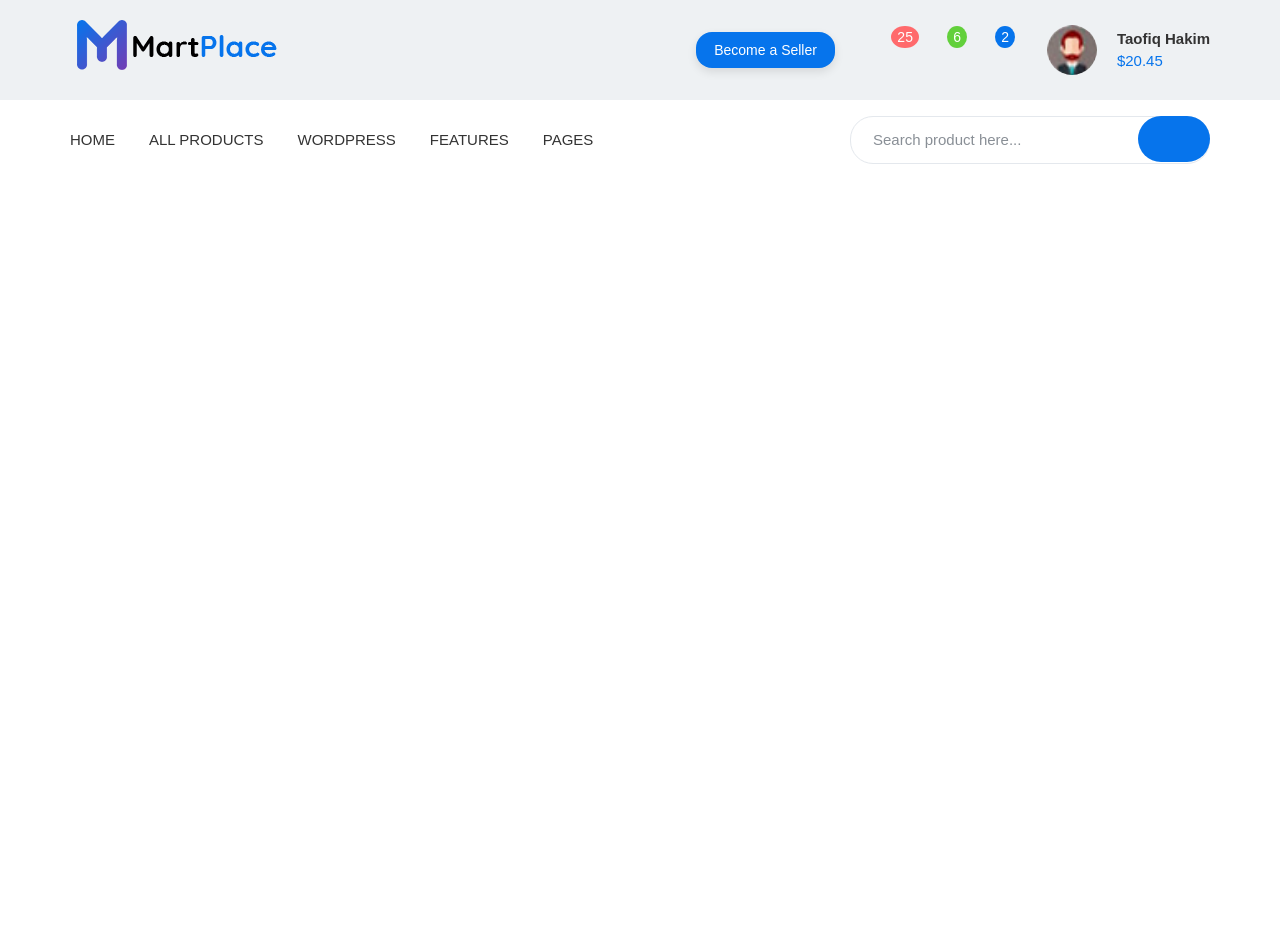
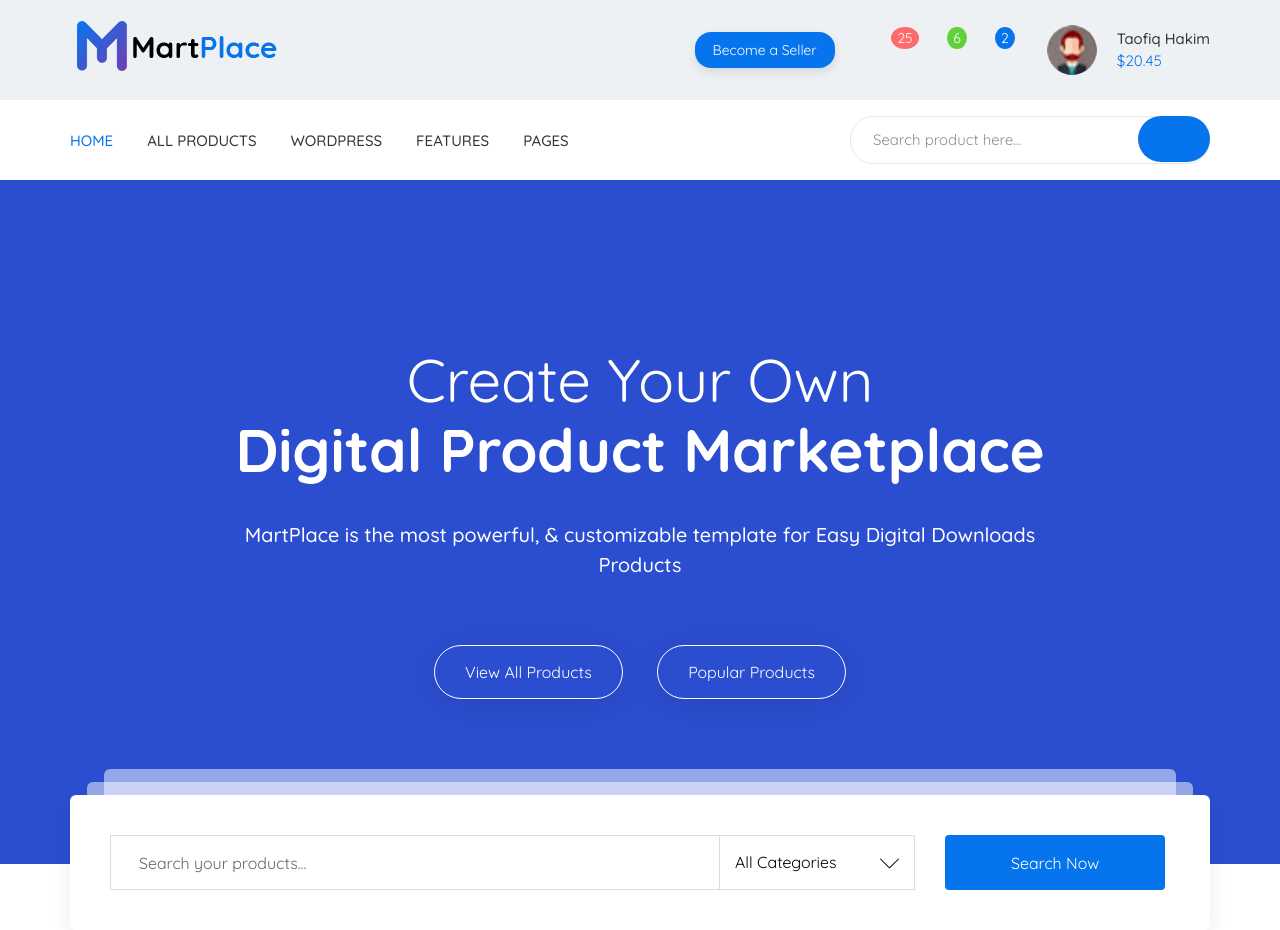
Before and after one commit to Lumineks/MartPlace, a website: page app/index.html in a window 1280 px wide. Before the commit the page ends 800 px from the top, so only its background shows below. Drawn offline with nearby package versions, Linux system fonts and the light colour scheme; files that its build step writes are made by us from their sources.

Commit message:
added greeting section and fixed header

```diff
--- a/app/index.html
+++ b/app/index.html
@@ -61,7 +61,7 @@
                 <nav class="header__menu">
                     <ul class="header__list">
                         <li class="header__item">
-                            <a href="#" class="header__link">Home</a>
+                            <a href="#" class="header__link header__link--active">Home</a>
                         </li>
                         <li class="header__item">
                             <a href="#" class="header__link">All Products</a>
@@ -89,7 +89,39 @@
         </div>
     </header>
 
+    <main class="main">
+        <section class="greeting">
+            <div class="container">
+                <div class="greeting__title">
+                    Create Your Own
+                    <span>Digital Product Marketplace</span>
+                </div>
+                <p class="greeting__text">
+                    MartPlace is the most powerful, & customizable template for Easy Digital Downloads Products
+                </p>
+                <div class="greeting__buttons">
+                    <a href="#" class="greeting__btn">View All Products</a>
+                    <a href="#" class="greeting__btn">Popular Products</a>
+                </div>
 
+                <form class="greeting__search">
+                    <input class="greeting__input" type="text" placeholder="Search your products..." required>
+                    <select class="greeting__list">
+                        <option value="">All Categories</option>
+                        <option value="">Plugins</option>
+                        <option value="">WordPress</option>
+                        <option value="">Site Template</option>
+                        <option value="">PSD Template</option>
+                        <option value="">Joomla</option>
+                        <option value="">User Interface</option>
+                        <option value="">Landing Page</option>
+                        <option value="">Software</option>
+                    </select>
+                    <button class="greeting__search-btn" type="submit">Search Now</button>
+                </form>
+            </div>
+        </section>
+    </main>
 
 
 
--- a/app/scss/_fonts.scss
+++ b/app/scss/_fonts.scss
@@ -1,5 +1,5 @@
 @font-face {
-    font-family: 'Quicsand', sans-serif;
+    font-family: 'Quicksand';
     src: url('../fonts/Quicksand-Regular.woff2') format('woff2'), url('../fonts/Quicksand-Regular.woff') format('woff');
     font-weight: 400;
     font-style: normal;
@@ -7,7 +7,7 @@
 }
 
 @font-face {
-    font-family: 'Quicsand', sans-serif;
+    font-family: 'Quicksand';
     src: url('../fonts/Quicksand-Medium.woff2') format('woff2'), url('../fonts/Quicksand-Medium.woff') format('woff');
     font-weight: 500;
     font-style: normal;
@@ -15,7 +15,7 @@
 }
 
 @font-face {
-    font-family: 'Quicsand', sans-serif;
+    font-family: 'Quicksand';
     src: url('../fonts/Quicksand-Bold.woff2') format('woff2'), url('../fonts/Quicksand-Bold.woff') format('woff');
     font-weight: 700;
     font-style: normal;
--- a/app/scss/_vars.scss
+++ b/app/scss/_vars.scss
@@ -1,17 +1,20 @@
 %quicksand-regular {
-    font-family: 'Quicsand', sans-serif;
+    font-family: 'Quicksand', sans-serif;
     font-weight: 400;
 }
 
 %quicksand-medium {
-    font-family: 'Quicsand', sans-serif;
+    font-family: 'Quicksand', sans-serif;
     font-weight: 500;
 }
 
 %quicksand-bold {
-    font-family: 'Quicsand', sans-serif;
+    font-family: 'Quicksand', sans-serif;
     font-weight: 700;
 }
 
+// $quicksand: 'Quicksand';
 $text: #555555;
+$gray: #676767;
 $blue: #0674ec;
+$bg-blue: #2b4ed0;
--- a/app/scss/style.scss
+++ b/app/scss/style.scss
@@ -1,5 +1,6 @@
 @import 'vars';
 @import 'global';
+@import 'fonts';
 .header {
     &__top {
         background-color: #eef1f3;
@@ -27,6 +28,14 @@
         background-color: $blue;
         box-shadow: 0px 4px 10px 0px rgba(0, 0, 0, 0.1);
         border-radius: 16px;
+        transition: all .3s;
+        &:hover,
+        &:focus {
+            transform: scale(1.1);
+        }
+        &:active {
+            box-shadow: inset 0px 5px 5px 0px rgba(0, 0, 0, 0.66);
+        }
     }
     &__icons,
     &__list {
@@ -56,7 +65,7 @@
         margin-right: 20px;
     }
     &__user-name {
-        @extend %quicksand-bold;
+        @extend %quicksand-medium;
         color: #333333;
     }
     &__user-balance {
@@ -73,11 +82,20 @@
         margin-left: 34px;
     }
     &__link {
-        font-family: 'Quicsand', sans-serif;
-        font-weight: 500;
+        @extend %quicksand-medium;
         font-size: 15px;
         color: #333333;
         text-transform: uppercase;
+        transition: all .3s;
+        &:hover {
+            color: $blue;
+        }
+        &:active {
+            text-shadow: 1px 1px 1px rgba(0, 0, 0, 0.5);
+        }
+    }
+    &__link--active {
+        color: $blue;
     }
     &__search {
         max-width: 360px;
@@ -87,6 +105,7 @@
     &__search-input {
         border: 1px solid #e4e8ed;
         padding: 8px 22px;
+        padding-right: 90px;
         width: 100%;
         font-size: 15px;
         line-height: 30px;
@@ -109,6 +128,11 @@
         background-color: $blue;
         font-size: 0;
         border: none;
+        outline: transparent;
+        cursor: pointer;
+        &:active {
+            box-shadow: inset 0px 5px 5px 0px rgba(0, 0, 0, 0.66);
+        }
     }
 }
 
@@ -156,3 +180,122 @@
     content: "2";
     background-color: #0674ec;
 }
+
+.greeting {
+    background-color: $bg-blue;
+    color: #fff;
+    text-align: center;
+    padding: 165px 220px;
+    position: relative;
+    &__title {
+        margin-bottom: 35px;
+        font-size: 60px;
+        line-height: 70px;
+        span {
+            display: block;
+            @extend %quicksand-bold;
+        }
+    }
+    &__text {
+        @extend %quicksand-medium;
+        font-size: 20px;
+        margin-bottom: 65px;
+    }
+    &__buttons {}
+    &__btn+&__btn {
+        margin-left: 30px;
+    }
+    &__btn {
+        padding: 11px 30px;
+        box-shadow: 0px 4px 30px 0px rgba(0, 0, 0, 0.1);
+        border: 1px solid #fff;
+        border-radius: 27px;
+        background-color: transparent;
+        transition: all .3s;
+        &:hover {
+            background-color: #fff;
+            color: $bg-blue;
+        }
+        &:active {
+            box-shadow: inset 0px 3px 0 0px rgba(0, 0, 0, 0.66);
+        }
+    }
+    &__search {
+        position: absolute;
+        z-index: 3;
+        bottom: -66px;
+        right: 0;
+        left: 0;
+        margin: 0 auto;
+        max-width: 1140px;
+        padding: 40px;
+        background-color: #fff;
+        display: flex;
+        box-shadow: 0px 4px 20px 0px rgba(0, 0, 0, 0.08);
+        border-radius: 6px;
+        &::after,
+        &::before {
+            position: absolute;
+            content: "";
+            right: 0;
+            left: 0;
+            margin: 0 auto;
+            height: 135px;
+            border-radius: 6px;
+            opacity: 0.502;
+            z-index: -1;
+        }
+        &::before {
+            width: 97%;
+            top: -13px;
+            background-image: url(../images/search-bg-1.jpg);
+        }
+        &::after {
+            // z-index: 1;
+            width: 94%;
+            top: -26px;
+            background-image: url(../images/search-bg-2.jpg);
+        }
+    }
+    &__input {
+        max-width: 610px;
+        padding: 0 28px;
+        width: 100%;
+        height: 55px;
+        border: 1px solid #dcdcdc;
+        &::placeholder {
+            @extend %quicksand-regular;
+            font-size: 16px;
+            color: $gray;
+        }
+    }
+    &__list {
+        margin-right: 30px;
+        max-width: 195px;
+        padding: 15px;
+        width: 100%;
+        height: 55px;
+        border: 1px solid #dcdcdc;
+        border-left: none;
+        -webkit-appearance: none;
+        background: url(../images/icons/arrow-down.svg) no-repeat right;
+        background-position-x: 160px;
+    }
+    &__search-btn {
+        padding: 7px 66px;
+        line-height: 42px;
+        border: none;
+        border-radius: 4px;
+        height: 55px;
+        background-color: $blue;
+        color: #fff;
+        cursor: pointer;
+        transition: all .3s;
+        &:hover {
+            background-color: $bg-blue;
+        }
+        &:active {
+            box-shadow: inset 0px 3px 0 0px rgba(0, 0, 0, 0.66);
+        }
+    }
+}
```
Also changed, not shown: app/images/icons/alarm.svg (deleted), app/images/icons/arrow-down.svg (added), app/images/search-bg-1.jpg (added), app/images/search-bg-2.jpg (added).
